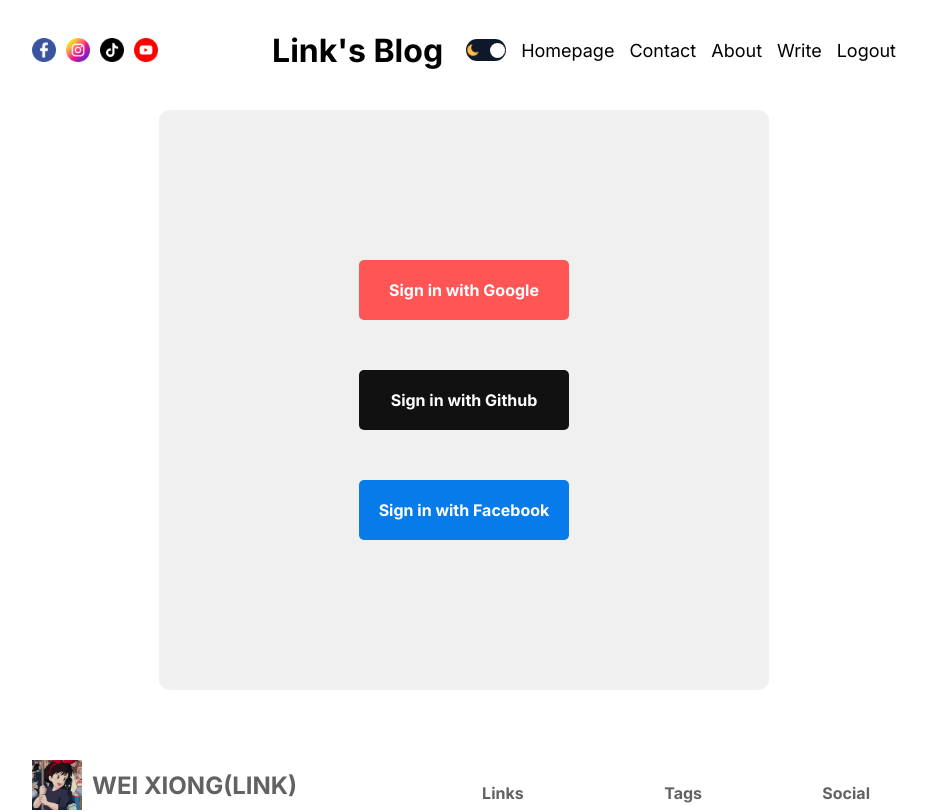
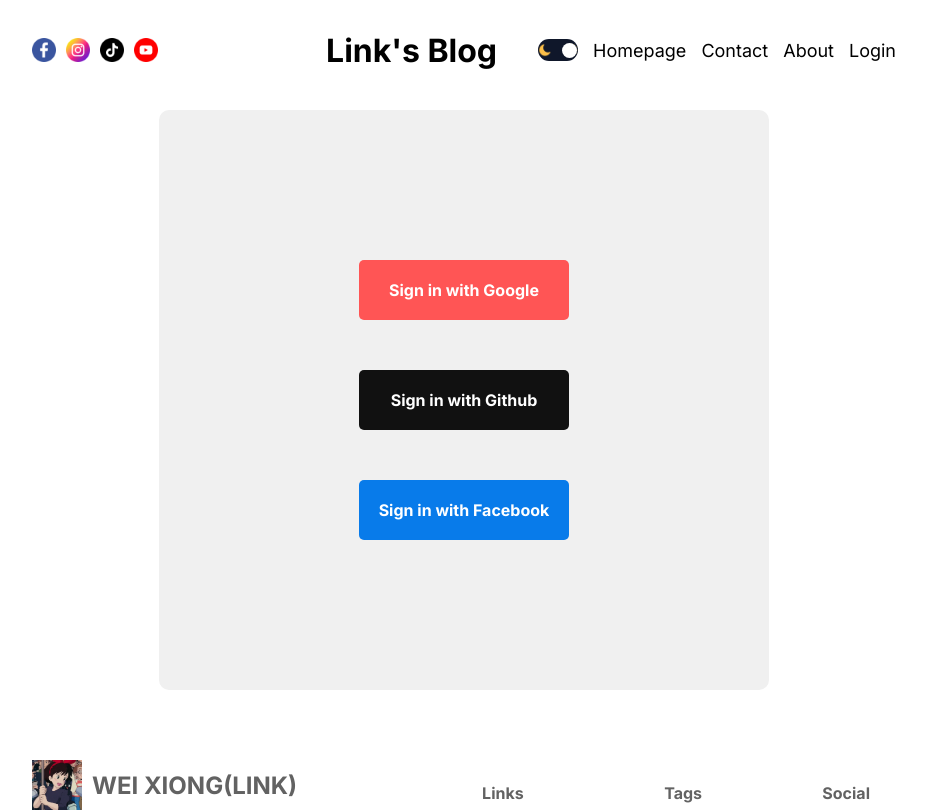
Before and after one commit to Linkbreathe/next-blog, a Next.js app: page /login in a window 1280 px wide. Shown: the top 812 px of the page, without its empty margins (176-1103 px from the left). Built offline with nearby package versions, Linux system fonts and the light colour scheme; no server answers.

Commit message:
Achieved Authenticate
worth to know:
FilePath: app\api\auth\[...nextauth]\route.js

utils/auth.js is a Configuration items of the route.js

firewall and proxy may affect this library

```diff
--- a/package.json
+++ b/package.json
@@ -12,6 +12,7 @@
     "eslint": "8.48.0",
     "eslint-config-next": "13.4.19",
     "next": "13.4.19",
+    "next-auth": "^4.24.7",
     "react": "18.2.0",
     "react-dom": "18.2.0",
     "react-quill": "^2.0.0"
--- /dev/null
+++ b/src/api/auth/[...nextauth]/route.js
@@ -0,0 +1,5 @@
+import {authOptions} from "@/utils/auth"
+import NextAuth from "next-auth"
+
+const handler = NextAuth( authOptions )
+export {handler as GET,handler as POST}
--- /dev/null
+++ b/src/app/api/auth/[...nextauth]/route.js
@@ -0,0 +1,5 @@
+import {authOptions} from "@/utils/auth"
+import NextAuth from "next-auth"
+
+const handler = NextAuth( authOptions )
+export {handler as GET,handler as POST}
--- a/src/app/layout.js
+++ b/src/app/layout.js
@@ -4,6 +4,7 @@
 import Footer from "@/components/footer/Footer";
 import { ThemeContextProvider } from "@/context/ThemeContext";
 import ThemeProvider from "@/providers/themeProvider";
+import {AuthenProvider} from "@/providers/AuthenProvider"
 
 const inter = Inter({ subsets: ["latin"] });
 
@@ -16,6 +17,7 @@
   return (
     <html lang="en">
       <body className={inter.className}>
+        <AuthenProvider>
         <ThemeContextProvider>
           <ThemeProvider>
             <div className="container">
@@ -27,6 +29,7 @@
             </div>
           </ThemeProvider>
         </ThemeContextProvider>
+        </AuthenProvider>
       </body>
     </html>
   );
--- a/src/app/login/page.jsx
+++ b/src/app/login/page.jsx
@@ -1,13 +1,19 @@
+"use client"
+import { signIn, signOut, useSession } from 'next-auth/react'
 import style from './loginPage.module.css'
+import Link from 'next/link'
 
 const LoginPage = () => {
+  const { data, status } = useSession()
+  console.log(data, status)
   return (
+
     <div className={style.container}>
-        <div className={style.wrapper}>
-            <div className={style.socialButton}>Sign in with Google</div>
-            <div className={style.socialButton}>Sign in with Github</div>
-            <div className={style.socialButton}>Sign in with Facebook</div>
-        </div>
+      <div className={style.wrapper}>
+        <div className={style.socialButton} onClick={() => signIn("google")}>Sign in with Google</div>
+        <div className={style.socialButton} onClick={() => signIn("github")}>Sign in with Github</div>
+        <div className={style.socialButton}>Sign in with Facebook</div>
+      </div>
     </div>
   )
 }
--- a/src/components/authLinks/AuthLinks.jsx
+++ b/src/components/authLinks/AuthLinks.jsx
@@ -1,18 +1,19 @@
 "use client";
+import { signOut, useSession } from "next-auth/react";
 import styles from "./authLinks.module.css";
 import Link from "next/link";
 import { useState } from "react";
 
 const AuthLinks = () => {
   //temporary
-  const status = "authenticated";
-
+  const { data, status } = useSession()
+  console.log(status)
   const [open, setOpen] = useState(false);
 
   return (
     <>
-      {status === "notauthenticated" ? (
-        <Link href="/" className={styles.link}>
+      {status === "unauthenticated" ? (
+        <Link href="/login" className={styles.link}>
           Login
         </Link>
       ) : (
@@ -20,7 +21,7 @@
           <Link href="/write" className={styles.link}>
             Write
           </Link>
-          <span className={styles.link}>Logout</span>
+          <span className={styles.link} onClick={signOut}>Logout</span>
         </>
       )}
       <div className={styles.burger} onClick={() => setOpen(!open)}>
--- /dev/null
+++ b/src/providers/AuthenProvider.jsx
@@ -0,0 +1,9 @@
+"use client"
+import { SessionProvider } from "next-auth/react"
+import React from 'react'
+
+export function AuthenProvider({ children }) {
+    return (<SessionProvider>
+        {children}
+    </SessionProvider>)
+}
```
Also changed, not shown: src/utils/auth.js (added, +18 -0 lines), 1 other file (tests, documents, lock files or other folders).
